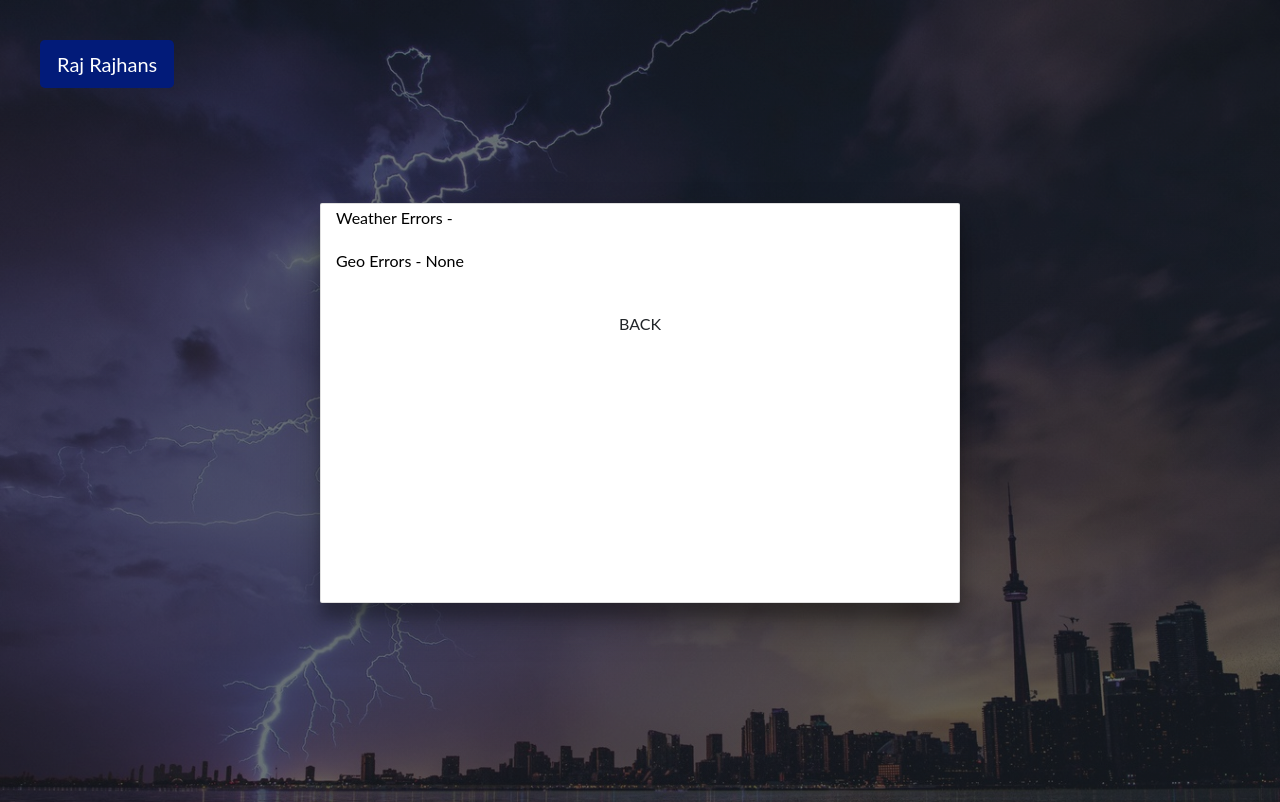
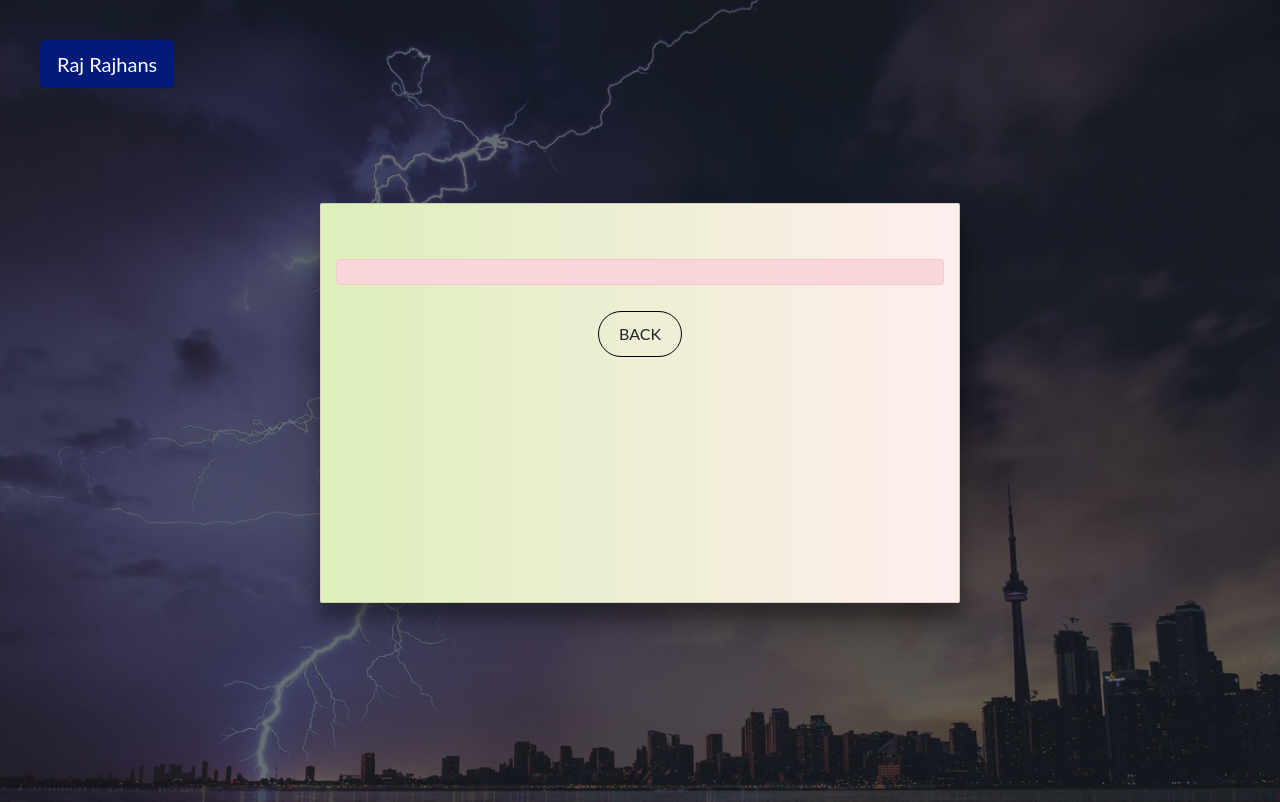
Before and after one commit to rajrajhans/weather, a Flask app: page /weather in a window 1280 px wide. Shown: the top 802 px of the page. Run offline with Flask 2, Linux system fonts and the light colour scheme; some libraries are stand-ins or nearby versions.

Commit message:
Added gradient on background card

```diff
--- a/static/css/weather.css
+++ b/static/css/weather.css
@@ -32,7 +32,11 @@
 
 
 .card-5 {
-  box-shadow: 0 19px 38px rgba(0,0,0,0.30), 0 15px 12px rgba(0,0,0,0.22);
+  	box-shadow: 0 19px 38px rgba(0,0,0,0.30), 0 15px 12px rgba(0,0,0,0.22);
+	background: #FFEEEE;  /* fallback for old browsers */
+	background: -webkit-linear-gradient(to right, #DDEFBB, #FFEEEE);  /* Chrome 10-25, Safari 5.1-6 */
+	background: linear-gradient(to right, #DDEFBB, #FFEEEE); /* W3C, IE 10+/ Edge, Firefox 16+, Chrome 26+, Opera 12+, Safari 7+ */
+
 }
 
 .brand-box-weather {
@@ -110,7 +114,9 @@
 .btn-weather{
 	margin: 0 auto;
 	margin-top: 10px;
+	border: 1px solid black;
 }
+
 @media only screen and (max-width: 800px){
     .citydate{
 		display: block;
--- a/templates/weather.html
+++ b/templates/weather.html
@@ -79,8 +79,10 @@
                     </div>
 
             {% else %}
-                    <p>Weather Errors - {{ weather.errors }}</p>
-                    <p>Geo Errors - {{ errors_geo }}        </p>
+                    <br><br>
+                    <div class="alert alert-danger" role="alert">
+                        {{ weather.errors }}
+                    </div>
                 {% endif %}
             </div>
 
```
Also changed, not shown: requirements.txt (added, +19 -0 lines), README.md.
